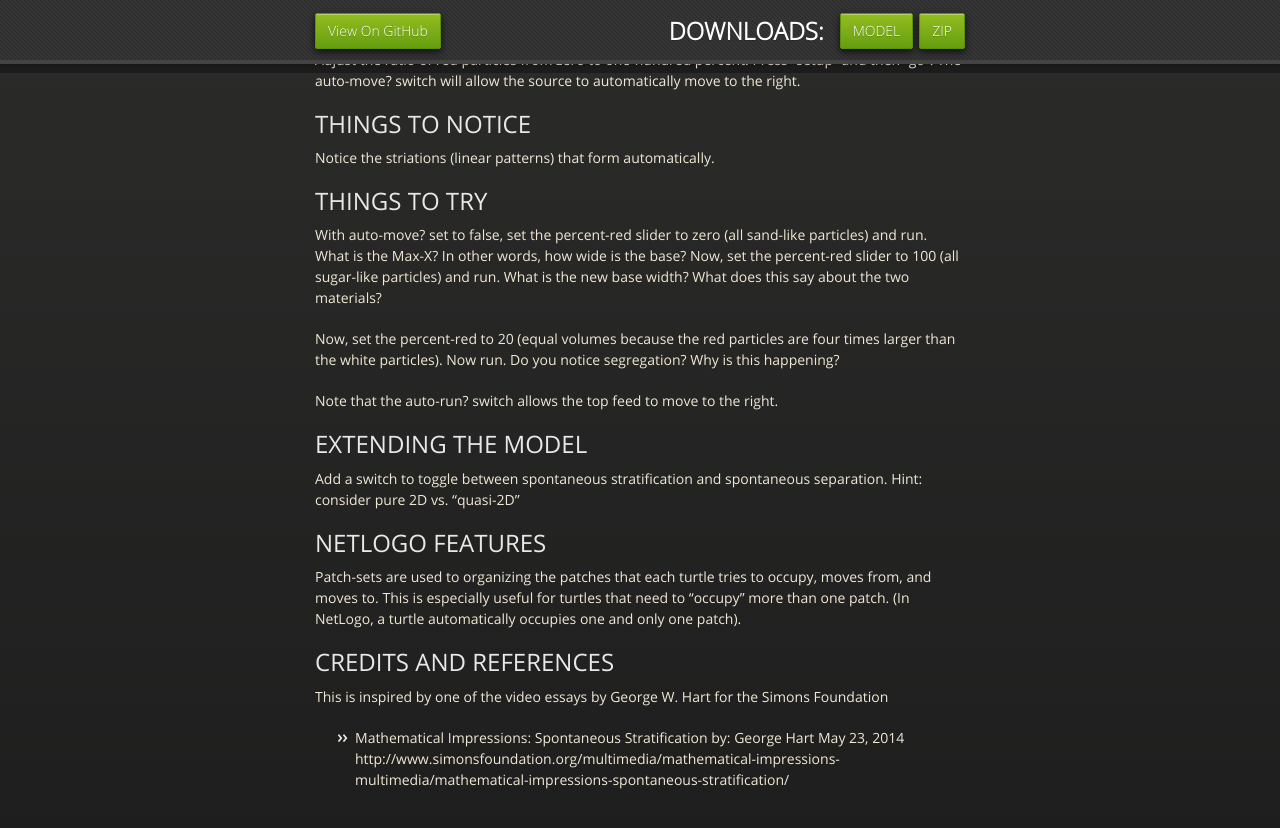
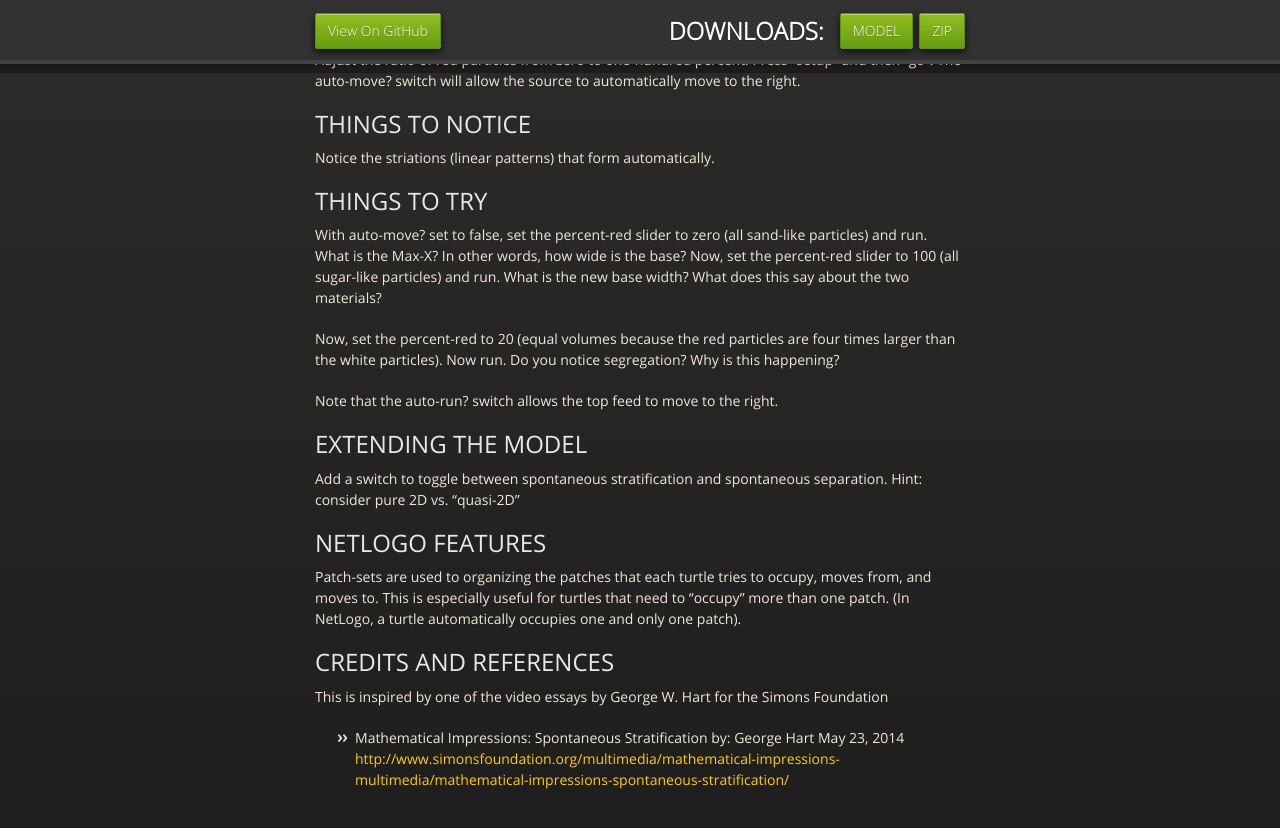
Before and after one commit to STEM-Dev/SpontaneousStratification, a Jekyll site: the page built from index.html, in a window 1280 px wide and 900 px high, scrolled down 827 px. Shown: the top 828 px of the window. Built offline with Jekyll 4.4.1, drawn with Linux system fonts in a browser that asks for light colours; nearby versions of some CDN libraries; Markdown is read by kramdown in place of the engine named in the settings; some of the changed lines change nothing that is shown.

Commit message:
no ! for links

```diff
--- a/_includes/OtherDetails.md
+++ b/_includes/OtherDetails.md
@@ -31,4 +31,4 @@ Patch-sets are used to organizing the patches that each turtle tries to occupy,
 This is inspired by one of the video essays by George W. Hart for the Simons Foundation
 
 -  Mathematical Impressions: Spontaneous Stratification
-by: George Hart May 23, 2014 http://www.simonsfoundation.org/multimedia/mathematical-impressions-multimedia/mathematical-impressions-spontaneous-stratification/
+by: George Hart May 23, 2014 [http://www.simonsfoundation.org/multimedia/mathematical-impressions-multimedia/mathematical-impressions-spontaneous-stratification/](http://www.simonsfoundation.org/multimedia/mathematical-impressions-multimedia/mathematical-impressions-spontaneous-stratification/)
```
